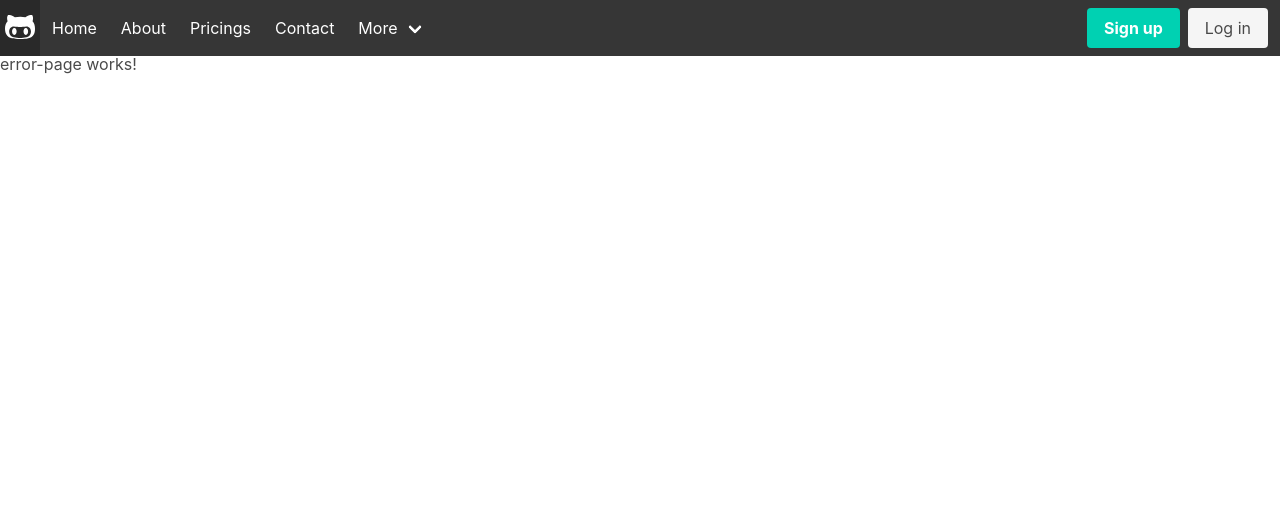
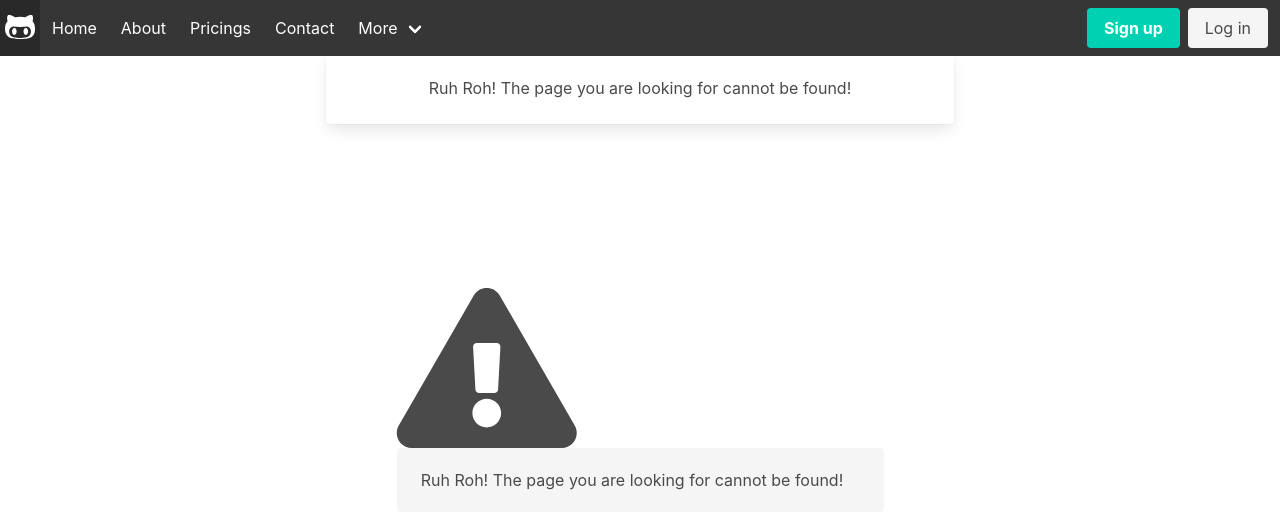
Before and after one commit to lbusch25/lawson-busch-site, an Angular app in the folder front-end/: page /404 in a window 1280 px wide. Shown: the top 528 px of the page. Built offline with nearby package versions, Linux system fonts and the light colour scheme.

Commit message:
started the error page layout

```diff
--- a/front-end/src/app/app.component.scss
+++ b/front-end/src/app/app.component.scss
@@ -1 +1,10 @@
 @import "../styles.scss";
+
+.center {
+  margin: 0;
+  position: absolute;
+  top: 50%;
+  left: 50%;
+  -ms-transform: translate(-50%, -50%);
+  transform: translate(-50%, -50%);
+}
--- a/front-end/src/app/error-page/error-page.component.html
+++ b/front-end/src/app/error-page/error-page.component.html
@@ -1 +1,23 @@
-<p>error-page works!</p>
+<div class="center">
+  <div class="horizontal">
+    <fa-icon [icon]="triangleIcon" size="10x"></fa-icon>
+  </div>
+  <!-- <div class="center">
+        <fa-icon [icon]="triangleIcon" size="10x"></fa-icon>
+      </div> -->
+  <div class="notification has-text-centered">
+    Ruh Roh! The page you are looking for cannot be found!
+  </div>
+</div>
+<div class="columns is-flex is-mobile is-vcentered is-centered">
+  <div class="column is-half">
+    <div class="card">
+      <!-- <div class="center">
+        <fa-icon [icon]="triangleIcon" size="10x"></fa-icon>
+      </div> -->
+      <div class="card-content has-text-centered">
+        Ruh Roh! The page you are looking for cannot be found!
+      </div>
+    </div>
+  </div>
+</div>
--- a/front-end/src/app/error-page/error-page.component.scss
+++ b/front-end/src/app/error-page/error-page.component.scss
@@ -0,0 +1,6 @@
+@import "../app.component.scss";
+
+.horizontal {
+  margin-left: auto;
+  margin-right: auto;
+}
--- a/front-end/src/app/error-page/error-page.component.ts
+++ b/front-end/src/app/error-page/error-page.component.ts
@@ -1,15 +1,15 @@
 import { Component, OnInit } from '@angular/core';
+import { faExclamationTriangle } from '@fortawesome/free-solid-svg-icons';
 
 @Component({
   selector: 'app-error-page',
   templateUrl: './error-page.component.html',
-  styleUrls: ['./error-page.component.scss']
+  styleUrls: ['./error-page.component.scss'],
 })
 export class ErrorPageComponent implements OnInit {
+  public triangleIcon: any = faExclamationTriangle;
 
-  constructor() { }
+  constructor() {}
 
-  ngOnInit(): void {
-  }
-
+  ngOnInit(): void {}
 }
```
